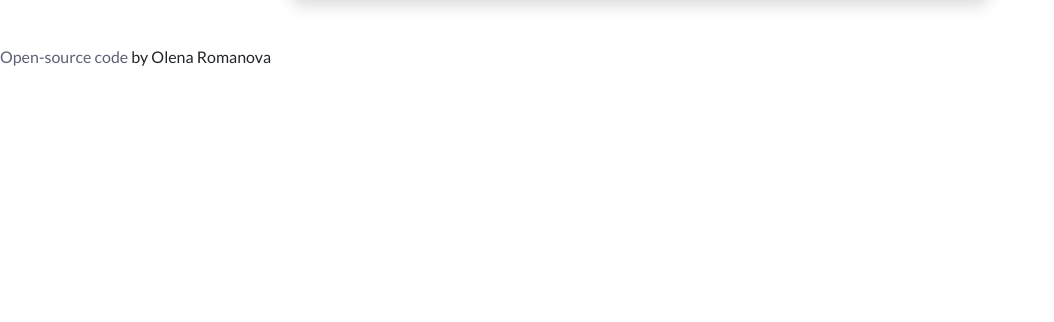
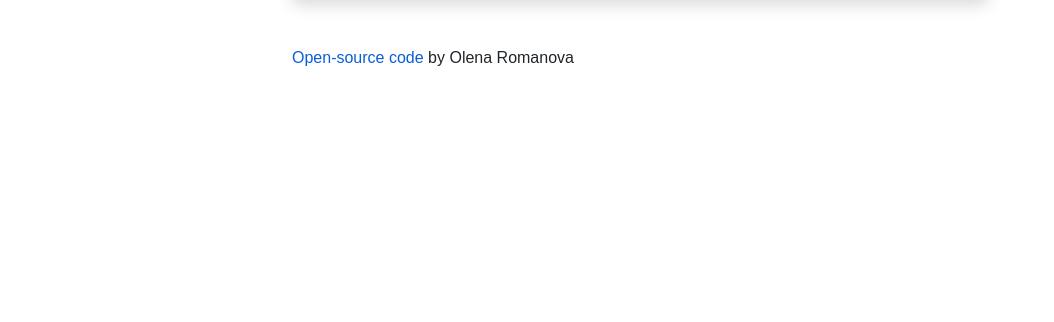
Before and after one commit to OlenaZiri/weather-app, a website built with Parcel: page index.html in a window 1280 px wide. Shown: the part 478-800 px from the top of the page, without its empty margins (0-1054 px from the left). Built offline with nearby package versions, Linux system fonts and the light colour scheme.

Commit message:
Aligned footer link under card block.

```diff
--- a/index.html
+++ b/index.html
@@ -143,9 +143,11 @@
           </div>
         </div>
       </div>
+      <span class="footer"
+        ><a href="https://github.com/OlenaZiri/weather-app">Open-source code</a>
+        by Olena Romanova</span
+      >
     </div>
-    <a href="https://github.com/OlenaZiri/weather-app">Open-source code</a> by
-    Olena Romanova
     <script src="src/index.js"></script>
   </body>
 </html>
--- a/src/styles.css
+++ b/src/styles.css
@@ -28,7 +28,7 @@ h4 {
   font-weight: 600;
 }
 a {
-  color: #5a6275;
+  color: #0b5ed7;
   text-decoration: none;
 }
 a :hover {
@@ -64,3 +64,8 @@ a :hover {
 .celsius_small:active {
   color: blue;
 }
+.footer {
+  font-weight: 100;
+  font-size: 16px;
+  font-family: sans-serif;
+}
```
